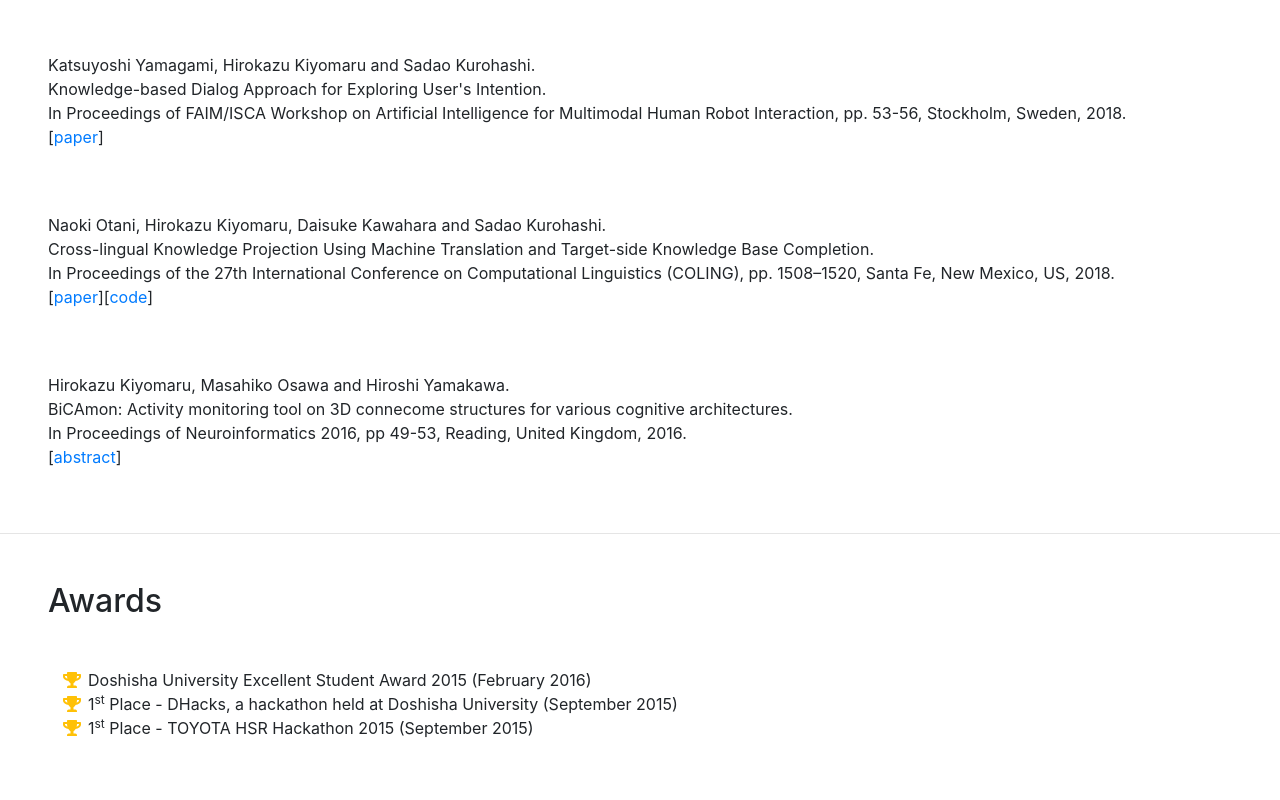
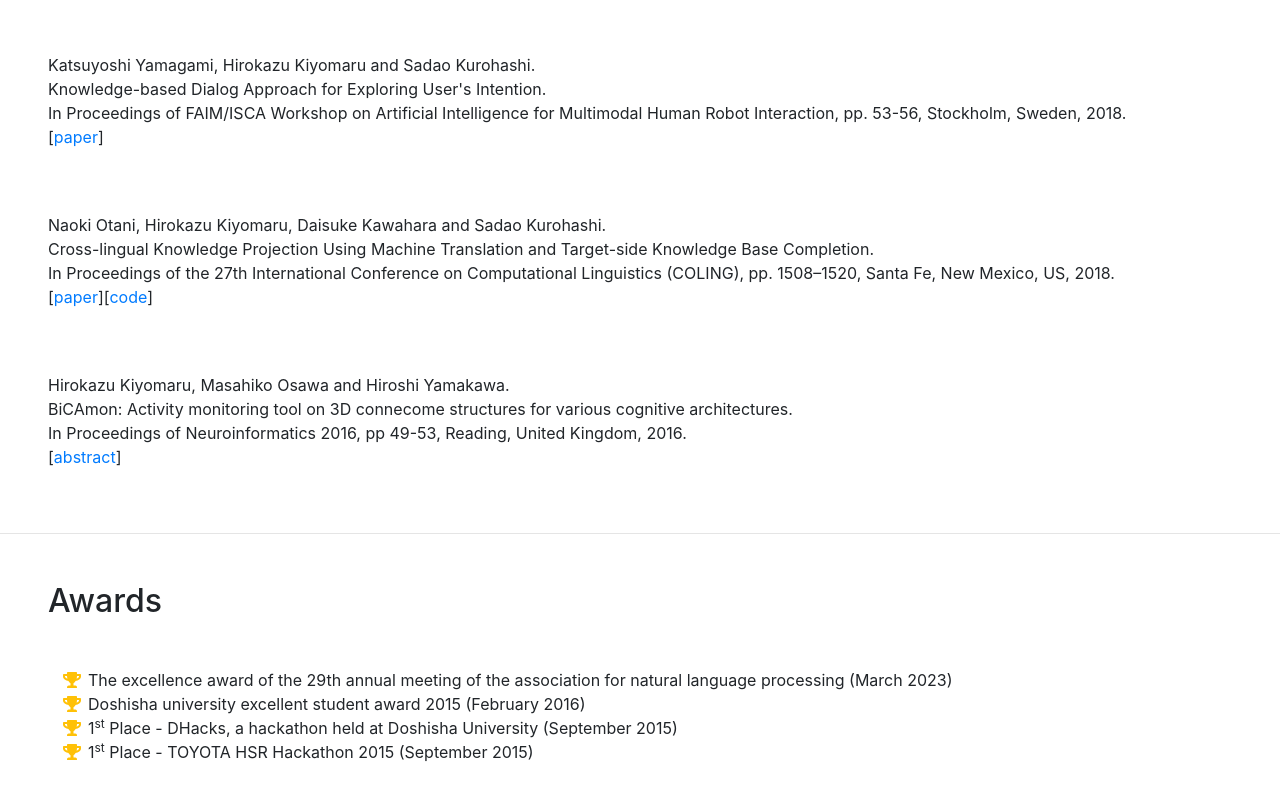
Before and after one commit to hkiyomaru/hirokazukiyomaru.com, a website with bundled scripts: page index.html in a window 1280 px wide. Shown: the part 2842-3642 px from the top of the page. Built offline with nearby package versions, Linux system fonts and the light colour scheme; a web font is replaced by a local one.

Commit message:
fix award

```diff
--- a/index.html
+++ b/index.html
@@ -287,7 +287,11 @@
         <ul class="fa-ul mb-0">
           <li>
             <i class="fa-li fa fa-trophy text-warning"></i>
-            Doshisha University Excellent Student Award 2015 (February 2016)
+            The excellence award of the 29th annual meeting of the association for natural language processing (March 2023)
+          </li>
+          <li>
+            <i class="fa-li fa fa-trophy text-warning"></i>
+            Doshisha university excellent student award 2015 (February 2016)
           </li>
           <li>
             <i class="fa-li fa fa-trophy text-warning"></i>
```
